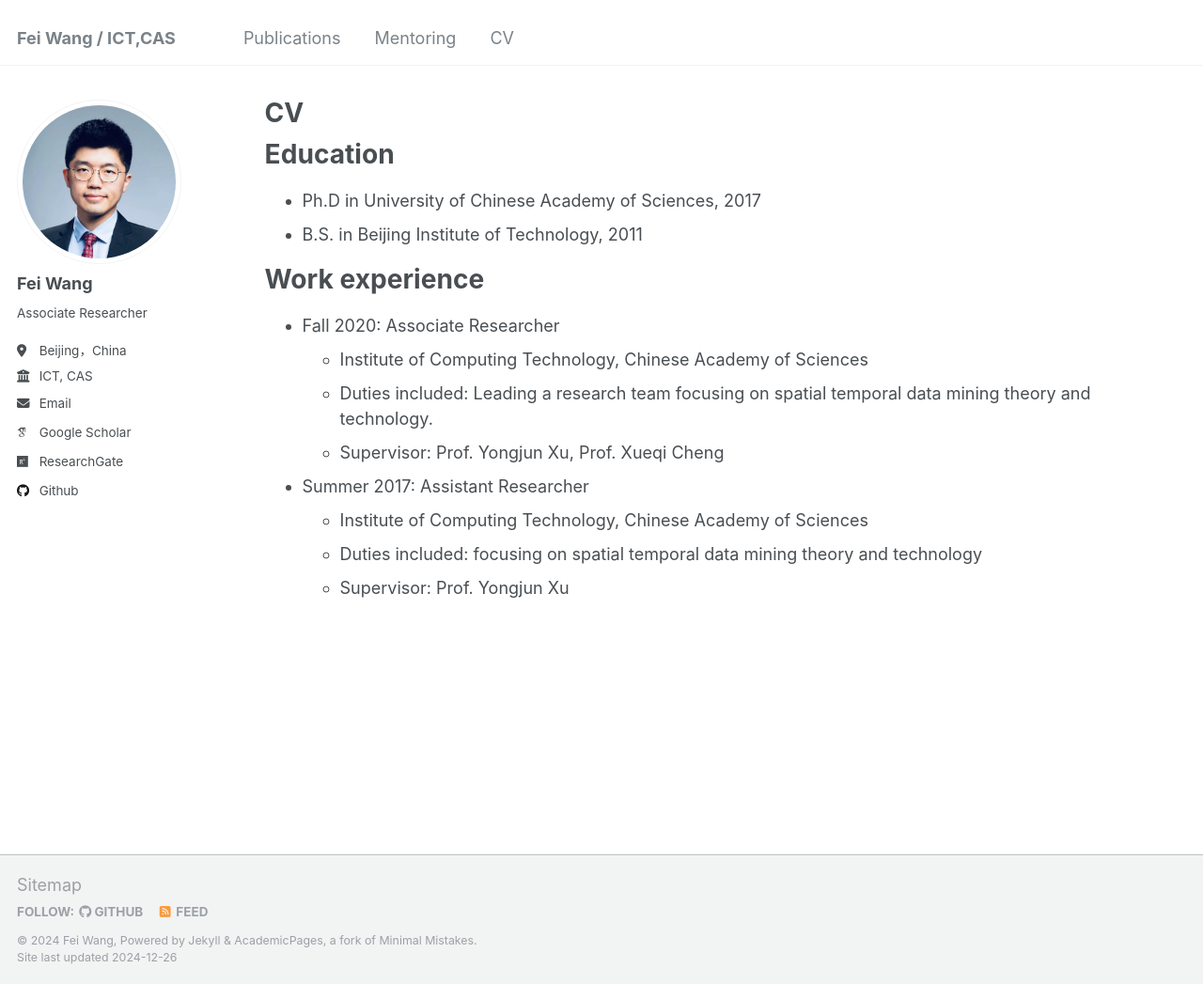
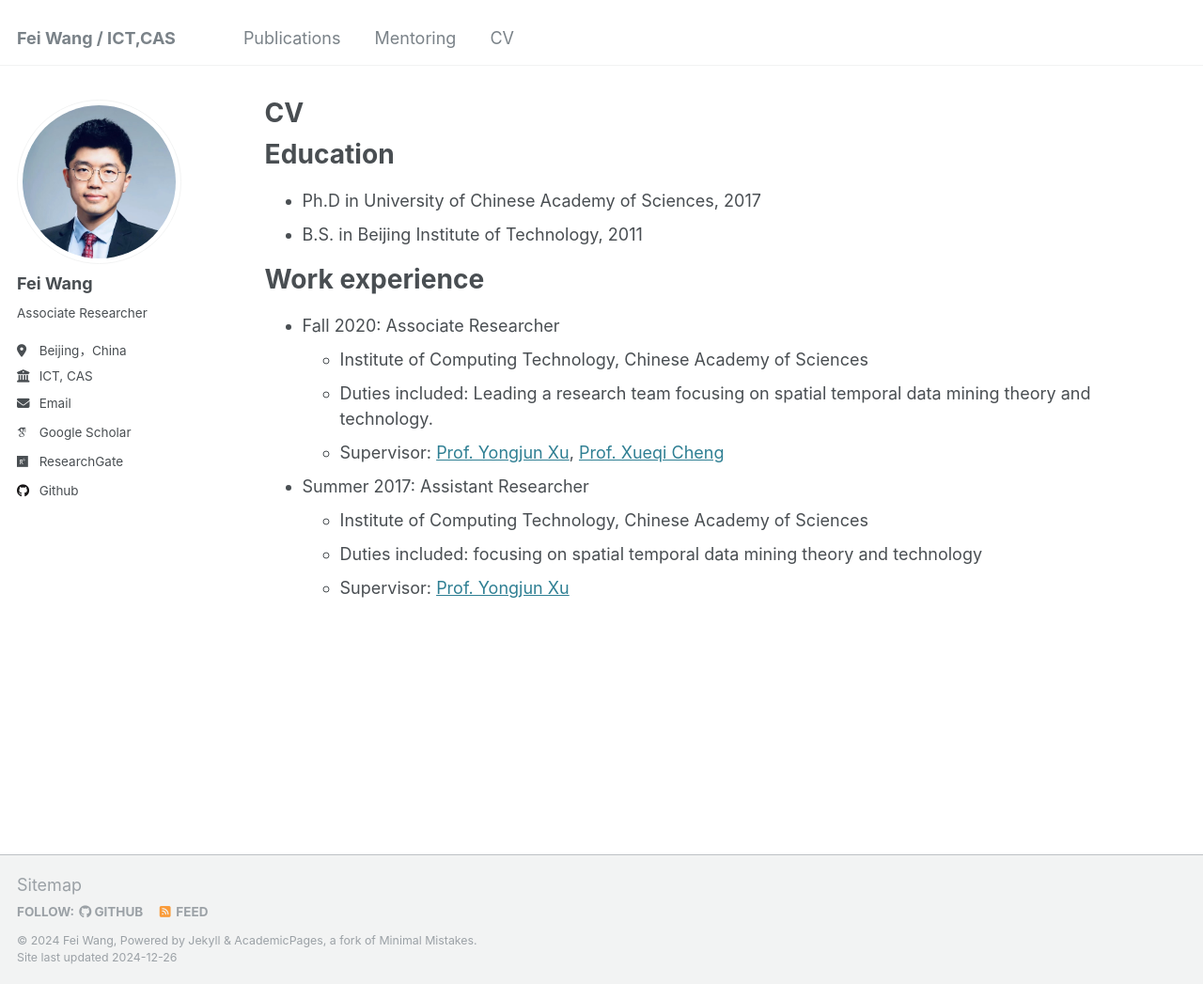
Before and after one commit to finleywang/GestaltCogTeam.github.io, a Jekyll site: the page built from _pages/cv.md, in a window 1280 px wide and 1047 px high. Shown: the whole window at 94% size. Built offline with Jekyll 4.4.1, drawn with Linux system fonts in a browser that asks for light colours; some web fonts are replaced; part of the change alters nothing that is shown.

Commit message:
Update cv.md

```diff
--- a/_pages/cv.md
+++ b/_pages/cv.md
@@ -20,9 +20,9 @@ Work experience
 * Fall 2020: Associate Researcher
   * Institute of Computing Technology, Chinese Academy of Sciences
   * Duties included: Leading a research team focusing on spatial temporal data mining theory and technology.
-  * Supervisor: Prof. Yongjun Xu, Prof. Xueqi Cheng
+  * Supervisor: [Prof. Yongjun Xu](https://scholar.google.com.hk/citations?user=l34KxTYAAAAJ&hl=zh-CN), [Prof. Xueqi Cheng](https://scholar.google.com.hk/citations?user=hY8aLqAAAAAJ&hl=zh-CN)
 
 * Summer 2017: Assistant Researcher
   * Institute of Computing Technology, Chinese Academy of Sciences
   * Duties included: focusing on spatial temporal data mining theory and technology
-  * Supervisor: Prof. Yongjun Xu
+  * Supervisor: [Prof. Yongjun Xu](https://scholar.google.com.hk/citations?user=l34KxTYAAAAJ&hl=zh-CN)
```
